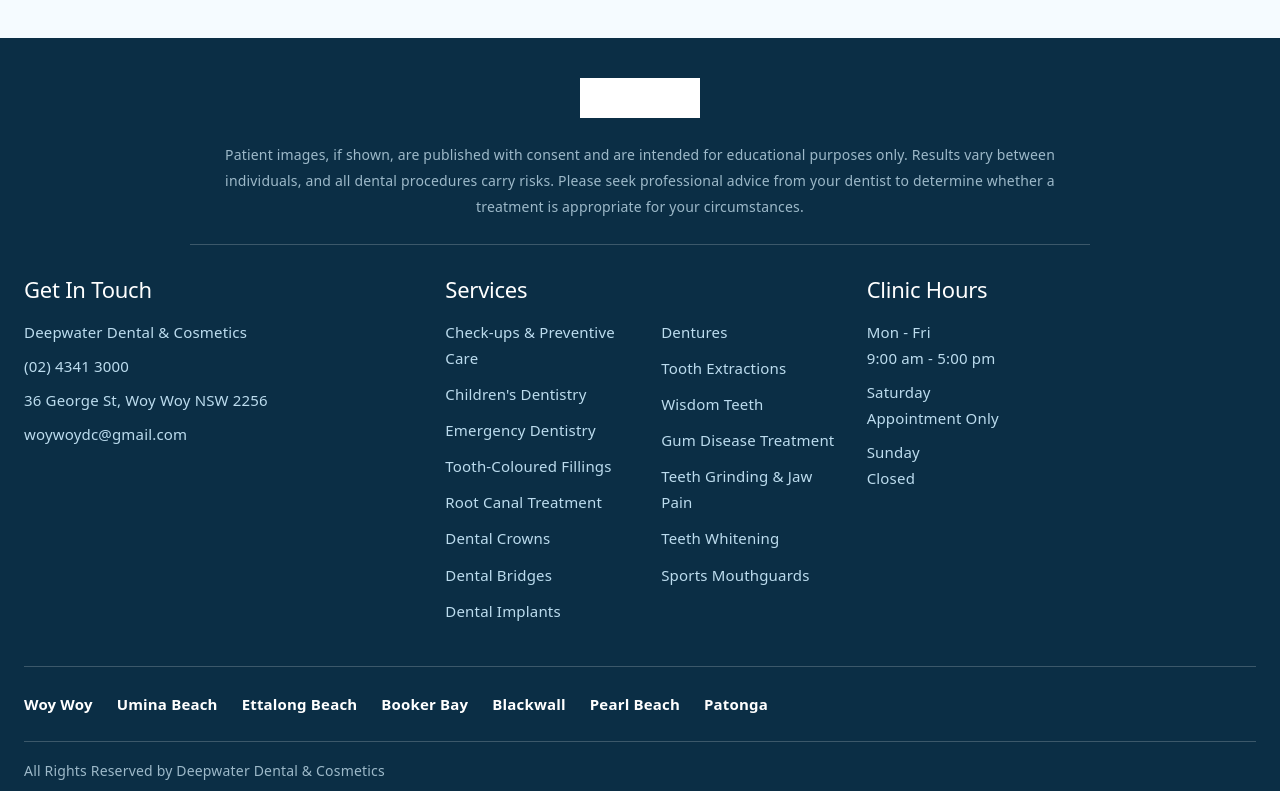
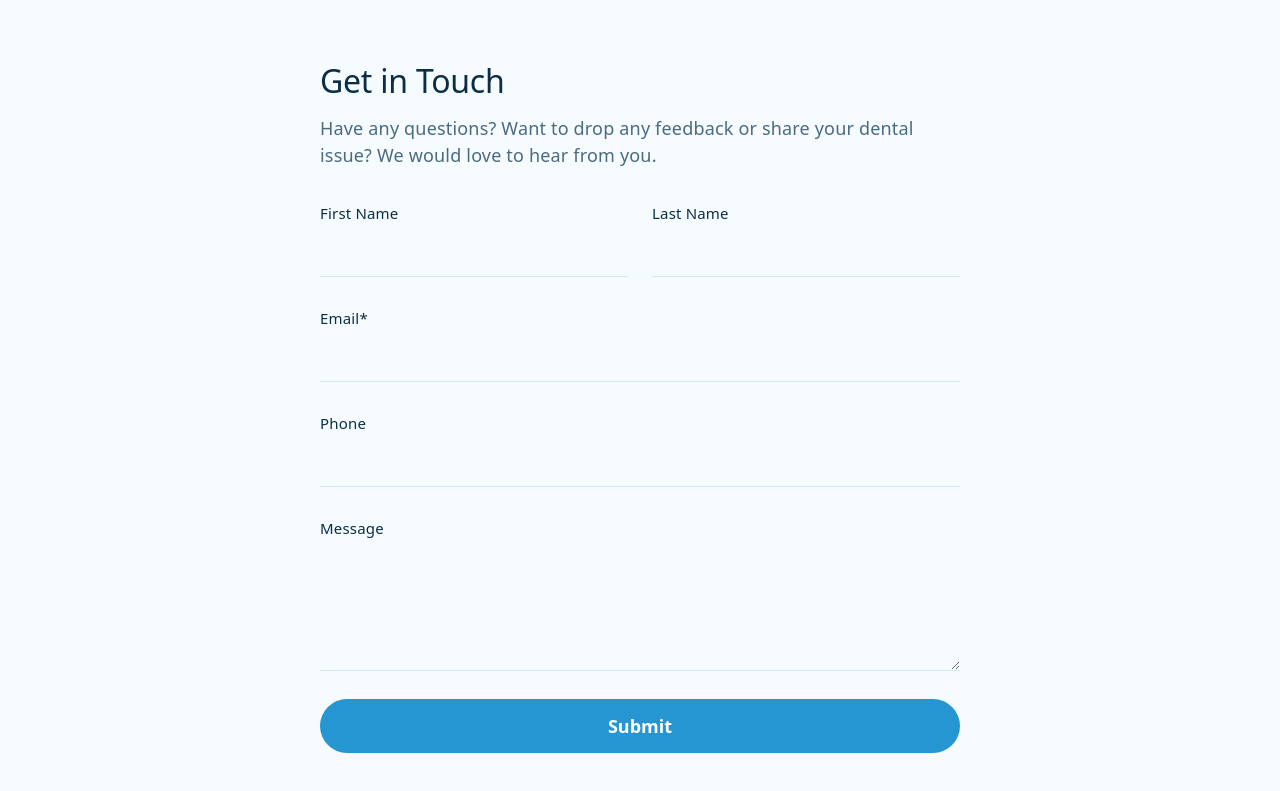
Before and after one commit to katnguyen2301-ops/Deepwater-website, a React (Vite) app: page /contact in a window 1280 px wide. Shown: the part 829-1620 px from the top of the page. Built offline with nearby package versions, Linux system fonts and the light colour scheme.

Commit message:
Add Get in Touch contact form below locations, emailing the practice

```diff
--- /dev/null
+++ b/src/GetInTouchForm.jsx
@@ -0,0 +1,107 @@
+import { useState } from 'react'
+import locations from './data/locations'
+
+const practiceEmail = locations.find(
+  (location) => location.slug === 'deepwater-dental-cosmetics',
+).email
+
+function GetInTouchForm() {
+  const [form, setForm] = useState({
+    firstName: '',
+    lastName: '',
+    email: '',
+    phone: '',
+    message: '',
+  })
+
+  function handleChange(event) {
+    const { name, value } = event.target
+    setForm((prev) => ({ ...prev, [name]: value }))
+  }
+
+  function handleSubmit(event) {
+    event.preventDefault()
+
+    const subject = `Website enquiry from ${form.firstName} ${form.lastName}`.trim()
+    const bodyLines = [
+      `Name: ${form.firstName} ${form.lastName}`.trim(),
+      `Email: ${form.email}`,
+      form.phone && `Phone: ${form.phone}`,
+      '',
+      form.message,
+    ].filter(Boolean)
+
+    const mailtoUrl = `mailto:${practiceEmail}?subject=${encodeURIComponent(
+      subject,
+    )}&body=${encodeURIComponent(bodyLines.join('\n'))}`
+
+    window.location.href = mailtoUrl
+  }
+
+  return (
+    <section className="get-in-touch">
+      <h2>Get in Touch</h2>
+      <p>
+        Have any questions? Want to drop any feedback or share your dental
+        issue? We would love to hear from you.
+      </p>
+
+      <form className="get-in-touch-form" onSubmit={handleSubmit}>
+        <div className="get-in-touch-row">
+          <label className="get-in-touch-field">
+            First Name
+            <input
+              type="text"
+              name="firstName"
+              value={form.firstName}
+              onChange={handleChange}
+              required
+            />
+          </label>
+          <label className="get-in-touch-field">
+            Last Name
+            <input
+              type="text"
+              name="lastName"
+              value={form.lastName}
+              onChange={handleChange}
+              required
+            />
+          </label>
+        </div>
+
+        <label className="get-in-touch-field">
+          Email*
+          <input
+            type="email"
+            name="email"
+            value={form.email}
+            onChange={handleChange}
+            required
+          />
+        </label>
+
+        <label className="get-in-touch-field">
+          Phone
+          <input type="tel" name="phone" value={form.phone} onChange={handleChange} />
+        </label>
+
+        <label className="get-in-touch-field">
+          Message
+          <textarea
+            name="message"
+            rows={4}
+            value={form.message}
+            onChange={handleChange}
+          />
+        </label>
+
+        <button type="submit" className="get-in-touch-submit">
+          Submit
+        </button>
+      </form>
+    </section>
+  )
+}
+
+export default GetInTouchForm
--- a/src/index.css
+++ b/src/index.css
@@ -478,6 +478,85 @@ body {
   color: var(--accent);
 }
 
+.get-in-touch {
+  max-width: 640px;
+  margin: 0 auto;
+  padding: 24px 24px 72px;
+  text-align: left;
+}
+
+.get-in-touch h2 {
+  font-size: 32px;
+  margin-bottom: 16px;
+}
+
+.get-in-touch > p {
+  color: var(--text);
+  margin-bottom: 32px;
+}
+
+.get-in-touch-form {
+  display: flex;
+  flex-direction: column;
+  gap: 28px;
+}
+
+.get-in-touch-row {
+  display: flex;
+  gap: 24px;
+}
+
+.get-in-touch-row .get-in-touch-field {
+  flex: 1;
+}
+
+.get-in-touch-field {
+  display: flex;
+  flex-direction: column;
+  gap: 8px;
+  font-size: 15px;
+  font-weight: 500;
+  color: var(--text-h);
+}
+
+.get-in-touch-field input,
+.get-in-touch-field textarea {
+  font: inherit;
+  padding: 8px 0;
+  border: none;
+  border-bottom: 1px solid var(--border);
+  background: none;
+  color: var(--text-h);
+  resize: vertical;
+}
+
+.get-in-touch-field input:focus,
+.get-in-touch-field textarea:focus {
+  outline: none;
+  border-bottom-color: var(--accent);
+}
+
+.get-in-touch-submit {
+  padding: 14px;
+  border: none;
+  border-radius: 999px;
+  background: var(--accent);
+  color: #fff;
+  font: inherit;
+  font-weight: 600;
+  cursor: pointer;
+}
+
+.get-in-touch-submit:hover {
+  opacity: 0.85;
+}
+
+@media (max-width: 480px) {
+  .get-in-touch-row {
+    flex-direction: column;
+  }
+}
+
 .location-detail-hero {
   padding: 72px 24px 48px;
   background: #0b2e45;
--- a/src/pages/Contact.jsx
+++ b/src/pages/Contact.jsx
@@ -1,5 +1,6 @@
 import { Link } from 'react-router-dom'
 import locations from '../data/locations'
+import GetInTouchForm from '../GetInTouchForm'
 
 function Contact() {
   return (
@@ -36,6 +37,8 @@ function Contact() {
           </article>
         ))}
       </div>
+
+      <GetInTouchForm />
     </section>
   )
 }
```
